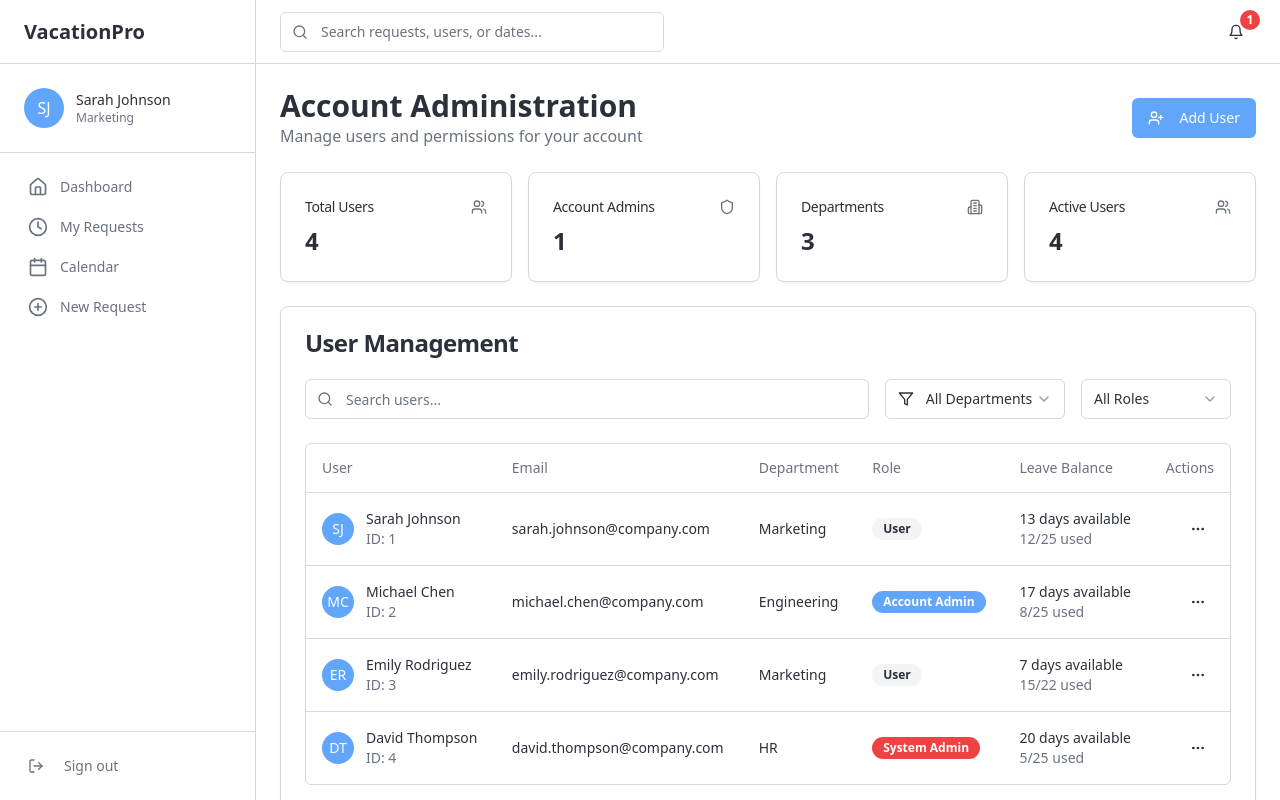
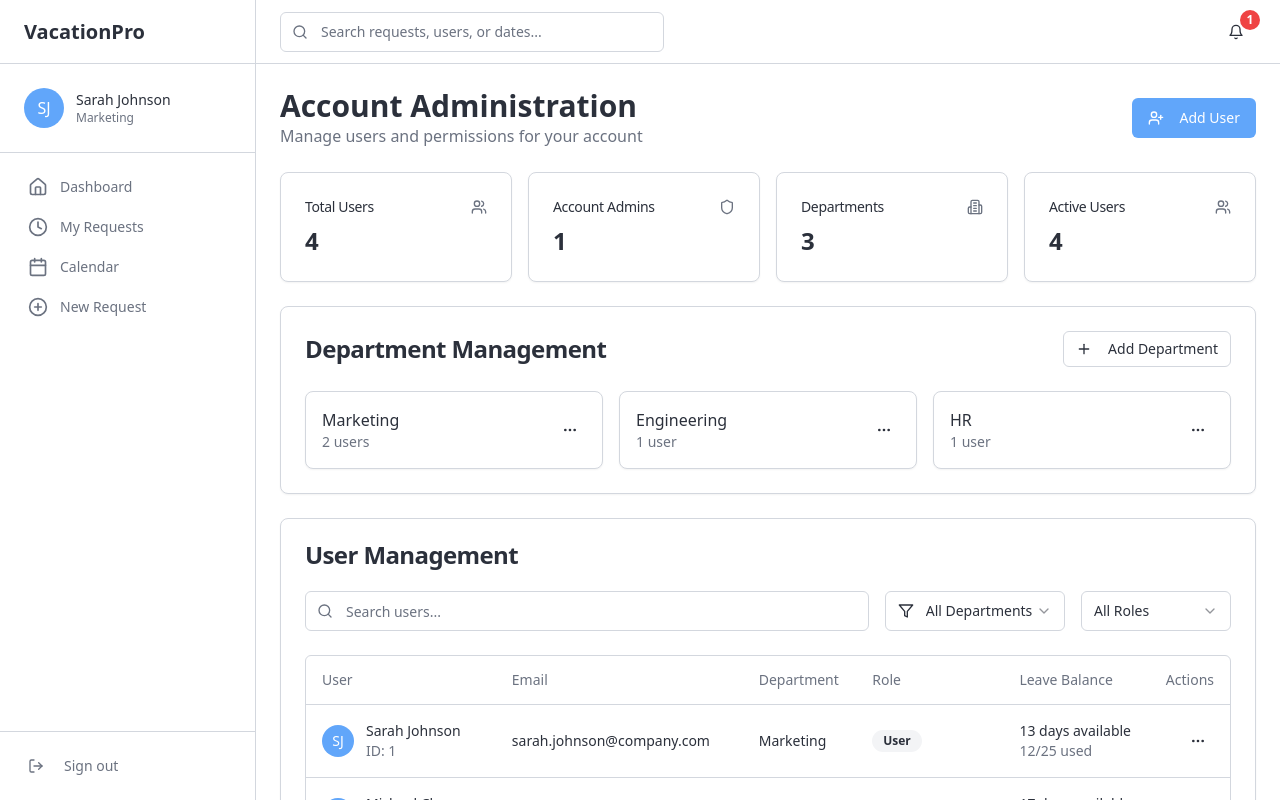
Before and after one commit to ptangra/leave-nexus-front, a React (Vite) app: page /admin/users in a window 1280 px wide. Built offline with nearby package versions, Linux system fonts and the light colour scheme.

Commit message:
Add department management for admins
The Account Admin page now allows admins to add and delete departments specific to their account.

```diff
--- a/src/pages/AccountAdmin.tsx
+++ b/src/pages/AccountAdmin.tsx
@@ -57,6 +57,8 @@ export default function AccountAdmin() {
   const [isAddUserOpen, setIsAddUserOpen] = useState(false);
   const [isEditUserOpen, setIsEditUserOpen] = useState(false);
   const [editingUser, setEditingUser] = useState<User | null>(null);
+  const [isAddDepartmentOpen, setIsAddDepartmentOpen] = useState(false);
+  const [newDepartmentName, setNewDepartmentName] = useState("");
 
   const [newUser, setNewUser] = useState({
     name: "",
@@ -158,6 +160,60 @@ export default function AccountAdmin() {
       toast({
         title: "Error",
         description: "Failed to delete user. Please try again.",
+        variant: "destructive"
+      });
+    }
+  };
+
+  const handleAddDepartment = async () => {
+    if (!newDepartmentName.trim()) return;
+
+    try {
+      // TODO: Replace with actual API call
+      // await api.createDepartment({ name: newDepartmentName });
+      console.log('Creating department:', newDepartmentName);
+
+      toast({
+        title: "Department Created",
+        description: `${newDepartmentName} department has been added successfully.`,
+      });
+
+      setIsAddDepartmentOpen(false);
+      setNewDepartmentName("");
+    } catch (error) {
+      toast({
+        title: "Error",
+        description: "Failed to create department. Please try again.",
+        variant: "destructive"
+      });
+    }
+  };
+
+  const handleDeleteDepartment = async (departmentName: string) => {
+    const usersInDepartment = users.filter(user => user.department === departmentName);
+
+    if (usersInDepartment.length > 0) {
+      toast({
+        title: "Cannot Delete Department",
+        description: `Cannot delete ${departmentName} because it has ${usersInDepartment.length} users assigned to it.`,
+        variant: "destructive"
+      });
+      return;
+    }
+
+    try {
+      // TODO: Replace with actual API call
+      // await api.deleteDepartment(departmentName);
+      console.log('Deleting department:', departmentName);
+
+      toast({
+        title: "Department Deleted",
+        description: `${departmentName} department has been removed.`,
+      });
+    } catch (error) {
+      toast({
+        title: "Error",
+        description: "Failed to delete department. Please try again.",
         variant: "destructive"
       });
     }
@@ -321,6 +377,85 @@ export default function AccountAdmin() {
           </CardContent>
         </Card>
       </div>
+
+      {/* Department Management */}
+      <Card>
+        <CardHeader className="flex flex-row items-center justify-between space-y-0">
+          <CardTitle>Department Management</CardTitle>
+          <Dialog open={isAddDepartmentOpen} onOpenChange={setIsAddDepartmentOpen}>
+            <DialogTrigger asChild>
+              <Button variant="outline" size="sm">
+                <Plus className="w-4 h-4 mr-2" />
+                Add Department
+              </Button>
+            </DialogTrigger>
+            <DialogContent className="sm:max-w-md">
+              <DialogHeader>
+                <DialogTitle>Add New Department</DialogTitle>
+              </DialogHeader>
+              <div className="space-y-4">
+                <div className="space-y-2">
+                  <Label htmlFor="department_name">Department Name</Label>
+                  <Input
+                    id="department_name"
+                    value={newDepartmentName}
+                    onChange={(e) => setNewDepartmentName(e.target.value)}
+                    placeholder="Engineering"
+                  />
+                </div>
+
+                <div className="flex justify-end space-x-2 pt-4">
+                  <Button variant="outline" onClick={() => setIsAddDepartmentOpen(false)}>
+                    Cancel
+                  </Button>
+                  <Button onClick={handleAddDepartment}>
+                    Create Department
+                  </Button>
+                </div>
+              </div>
+            </DialogContent>
+          </Dialog>
+        </CardHeader>
+        <CardContent>
+          <div className="grid grid-cols-1 md:grid-cols-2 lg:grid-cols-3 gap-4">
+            {departments.map((dept) => {
+              const userCount = users.filter(user => user.department === dept).length;
+              return (
+                <Card key={dept}>
+                  <CardContent className="p-4">
+                    <div className="flex items-center justify-between">
+                      <div>
+                        <h3 className="font-medium">{dept}</h3>
+                        <p className="text-sm text-muted-foreground">
+                          {userCount} user{userCount !== 1 ? 's' : ''}
+                        </p>
+                      </div>
+                      <DropdownMenu>
+                        <DropdownMenuTrigger asChild>
+                          <Button variant="ghost" className="h-8 w-8 p-0">
+                            <MoreHorizontal className="h-4 w-4" />
+                          </Button>
+                        </DropdownMenuTrigger>
+                        <DropdownMenuContent align="end">
+                          <DropdownMenuLabel>Actions</DropdownMenuLabel>
+                          <DropdownMenuItem
+                            onClick={() => handleDeleteDepartment(dept)}
+                            className="text-destructive"
+                            disabled={userCount > 0}
+                          >
+                            <Trash2 className="h-4 w-4 mr-2" />
+                            Delete Department
+                          </DropdownMenuItem>
+                        </DropdownMenuContent>
+                      </DropdownMenu>
+                    </div>
+                  </CardContent>
+                </Card>
+              );
+            })}
+          </div>
+        </CardContent>
+      </Card>
 
       {/* Filters and Search */}
       <Card>
```
